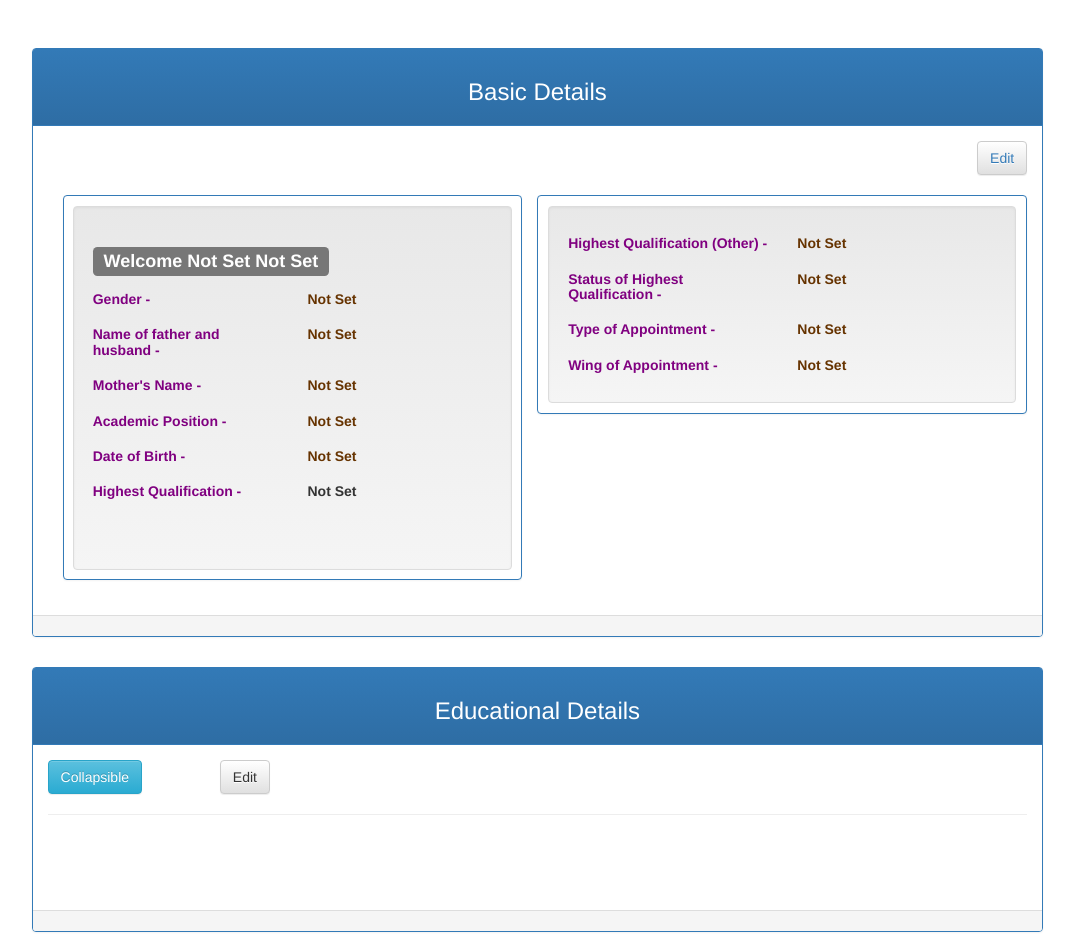
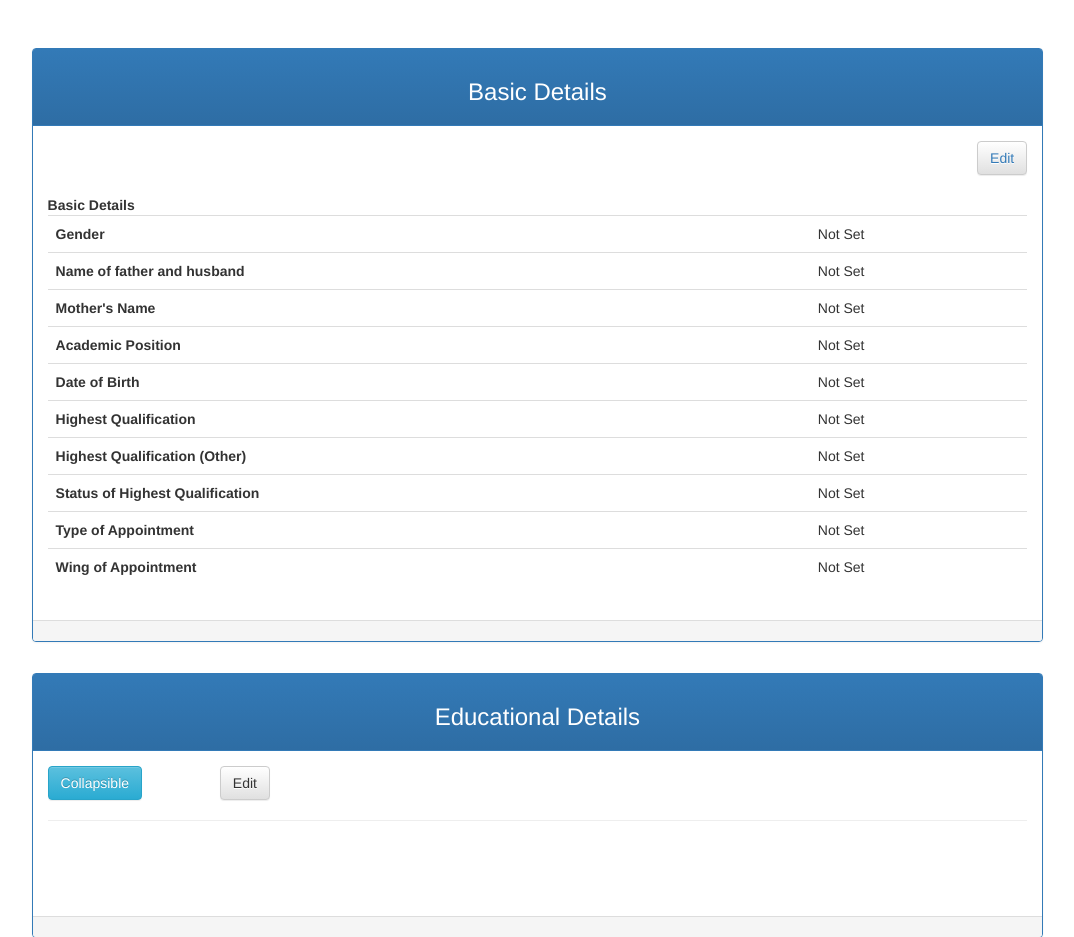
Before and after one commit to niranjan-sa/csetis, a PHP site: page /welcome/index.php in a window 1280 px wide. Shown: the part 284-1221 px from the top of the page, without its empty margins (113-1187 px from the left). Run offline with PHP 8.4, Linux system fonts and the light colour scheme; a user stored in the database is signed in; data comes from the database, SQL or seed files in the repository; data that the repository does not hold is empty.

Commit message:
added js and introduced columns also added new developer shubham now we both are working in a team

```diff
--- a/mainpg/welcome/index.php
+++ b/mainpg/welcome/index.php
@@ -816,6 +816,55 @@ if(($query_run1=mysql_query($query1)) && ($query_run2=mysql_query($query2)) && (
 													<div class="col-xs-4"><button type="button" class="btn btn-default btn-md" 	style="float: right;"><a href="../../Forms/Form1/">Edit</a></button>
 													</div>
 												</div><br>
+
+												<caption><strong>Basic Details</strong></caption>
+												<table class="table">
+														<tr>
+															<th>Gender</th>
+															<td><?php echo "$gender"; ?></td>
+														</tr>
+														<tr>
+															<th>Name of father and husband</th>
+															<td><?php echo "$namefathus"; ?></td>
+														</tr>
+														<tr>
+															<th>Mother's Name</th>
+															<td><?php echo "$mothername"; ?></td>
+														</tr>
+														<tr>
+															<th>Academic Position</th>
+															<td><?php echo "$academicpos"; ?></td>
+														</tr>
+														<tr>
+															<th>Date of Birth</th>
+															<td><?php echo "$dob"; ?></td>
+														</tr>
+														<tr>
+															<th>Highest Qualification</th>
+															<td><?php echo "$highestqual"; ?></td>
+														</tr>
+														<tr>
+															<th>Highest Qualification (Other)</th>
+															<td><?php echo "$extrahiqual"; ?></td>
+														</tr>
+														<tr>
+															<th>Status of Highest Qualification</th>
+															<td><?php echo "$statushiqual"; ?></td>
+														</tr>
+														<tr>
+															<th>Type of Appointment</th>
+															<td><?php echo "$toa"; ?></td>
+														</tr>
+														<tr>
+															<th>Wing of Appointment</th>
+															<td><?php echo "$woa"; ?></td>
+														</tr>
+
+												</table>
+
+
+
+												<!--111111
 												<div class="col-xs-6">
 													<div class="panel panel-primary">
 
@@ -823,33 +872,33 @@ if(($query_run1=mysql_query($query1)) && ($query_run2=mysql_query($query2)) && (
 															<h3><span style="margin-top: 1%;" class="label label-default md">Welcome <?php echo "$title $fullname"; ?></span></h3>
 															<div class="row">
 																<div class="col-xs-6"><h5 style="color: purple;"><strong>Gender -</strong></h5></div>
-																<div class="col-xs-6"><h5 style="color: #663300;"><strong><?php echo "$gender"; ?></strong></h5></div>
+																<div class="col-xs-6"><h5 style="color: #663300;"><strong></strong></h5></div>
 															</div>
 
 															<div class="row">
 																<div class="col-xs-6"><h5 style="color: purple;"><strong>Name of father and husband -</strong></h5></div>
-																<div class="col-xs-6"><h5 style="color: #663300;"><strong><?php echo "$namefathus"; ?></strong></h5></div>
+																<div class="col-xs-6"><h5 style="color: #663300;"><strong></strong></h5></div>
 															</div>
 
 
 															<div class="row">
 																<div class="col-xs-6"><h5 style="color: purple;"><strong>Mother's Name -</strong></h5></div>
-																<div class="col-xs-6"><h5 style="color: #663300;"><strong><?php echo "$mothername"; ?></strong></h5></div>
+																<div class="col-xs-6"><h5 style="color: #663300;"><strong></strong></h5></div>
 															</div>
 
 															<div class="row">
 																<div class="col-xs-6"><h5 style="color: purple;"><strong>Academic Position -</strong></h5></div>
-																<div class="col-xs-6"><h5 style="color: #663300;"><strong><?php echo "$academicpos"; ?></strong></h5></div>
+																<div class="col-xs-6"><h5 style="color: #663300;"><strong></strong></h5></div>
 															</div>
 
 															<div class="row">
 																<div class="col-xs-6"><h5 style="color: purple;"><strong>Date of Birth -</strong></h5></div>
-																<div class="col-xs-6"><h5 style="color: #663300;"><strong><?php echo "$dob"; ?></strong></h5></div>
+																<div class="col-xs-6"><h5 style="color: #663300;"><strong></strong></h5></div>
 															</div>
 
 															<div class="row">
 																<div class="col-xs-6"><h5 style="color: purple;"><strong>Highest Qualification -</strong></h5 style="color: #663300;"></div>
-																<div class="col-xs-6"><h5><strong><?php echo "$highestqual"; ?></strong></h5></div>
+																<div class="col-xs-6"><h5><strong></strong></h5></div>
 															</div>
 															<br>
 															<br>
@@ -858,36 +907,37 @@ if(($query_run1=mysql_query($query1)) && ($query_run2=mysql_query($query2)) && (
 													</div>
 												</div>
 												<div class="col-xs-6">
-													<!--<div class="row" id="photo">
+													<!-- <div class="row" id="photo">
 														<div class="panel panel-info"></div>
-													</div> -->
+													</div> --><!--
 													<div class="row">
 														<div class="panel panel-primary">
 															<div class="well" style="margin: 2%; font-weight: uppercase;">
 
 															<div class="row">
 																<div class="col-xs-6"><h5 style="color: purple;"><strong>Highest Qualification (Other) -</strong></h5></div>
-																<div class="col-xs-6"><h5 style="color: #663300;"><strong><?php echo "$extrahiqual"; ?></strong></h5></div>
+																<div class="col-xs-6"><h5 style="color: #663300;"><strong></strong></h5></div>
 															</div>
 
 															<div class="row">
 																<div class="col-xs-6"><h5 style="color: purple;"><strong>Status of Highest Qualification -</strong</h5></div>
-																<div class="col-xs-6"><h5 style="color: #663300;"><strong><?php echo "$statushiqual"; ?></strong></h5></div>
+																<div class="col-xs-6"><h5 style="color: #663300;"><strong></strong></h5></div>
 															</div>
 
 															<div class="row">
 																<div class="col-xs-6"><h5 style="color: purple;"><strong>Type of Appointment -</strong></h5></div>
-																<div class="col-xs-6"><h5 style="color: #663300;"><strong><?php echo "$toa"; ?></strong></h5></div>
+																<div class="col-xs-6"><h5 style="color: #663300;"><strong></strong></h5></div>
 															</div>
 
 															<div class="row">
 																<div class="col-xs-6"><h5 style="color: purple;"><strong>Wing of Appointment -</strong></h5></div>
-																<div class="col-xs-6"><h5 style="color: #663300;"><strong><?php echo "$woa"; ?></strong></h5></div>
+																<div class="col-xs-6"><h5 style="color: #663300;"><strong></strong></h5></div>
 															</div>
 														</div>
 														</div>
 													</div>
 												</div>
+												11111-->
 											</div>
 
 											<div class="panel-footer">
```
Also changed, not shown: Forms/Form1/index.php (+16 -2 lines), mainpg/welcome/deleteuser.php (+13 -5 lines).
